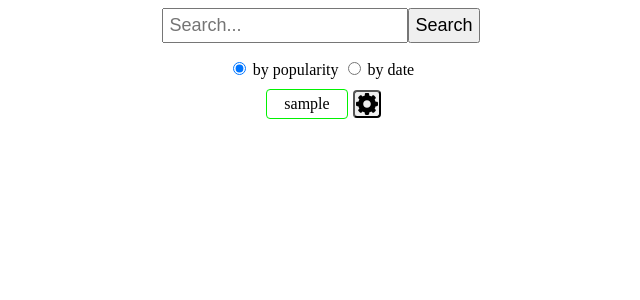
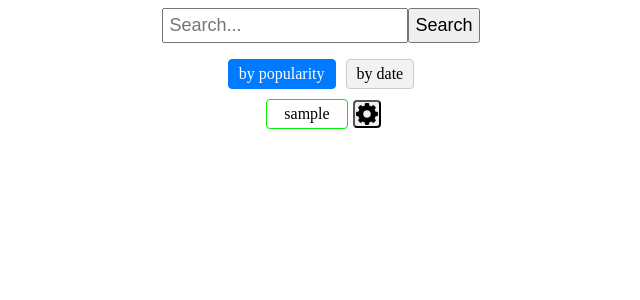
Before and after one commit to TkachukRR/31-search, an Angular app: page / in a window 1280 px wide. Both pictures are taken after typing "Sample" into the empty fields and a click on the button "Search". Shown: the top 300 px of the page, without its empty margins (319-959 px from the left). Built offline with nearby package versions, Linux system fonts and the light colour scheme.

Commit message:
Restyled radio buttons

```diff
--- a/src/app/search-list/search-list.component.html
+++ b/src/app/search-list/search-list.component.html
@@ -1,10 +1,10 @@
 <div class="search" *ngIf="searchList.length">
-  <div class="search__radio">
-    <label>
+  <div class="search__radio radio__group">
+    <label class="radio__button" [class.selected]="sortedBy === SortedBy.popularity" >
       <input type="radio" [(ngModel)]="sortedBy" name="list" [value]="SortedBy.popularity" (change)="onSortedByChange()">
       by popularity
     </label>
-    <label>
+    <label class="radio__button" [class.selected]="sortedBy === SortedBy.date" >
       <input type="radio" [(ngModel)]="sortedBy" name="list" [value]="SortedBy.date" (change)="onSortedByChange()">
       by date
     </label>
@@ -43,12 +43,12 @@
 <div class="modal--background" *ngIf="isVisibleFullList">
   <div class="modal--content">
     <button type="button" (click)="isVisibleFullList = false">close</button>
-    <div class="full__sort">
-      <label>
-        <input type="radio" name="fullList" [(ngModel)]="sortedFullListBy" value="searchValue" (change)="onFullListSortedByChange()">value
+    <div class="full__sort radio__group">
+      <label class="radio__button" [class.selected]="sortedFullListBy === SortedByFull.value">
+        <input type="radio" name="fullList" [(ngModel)]="sortedFullListBy" [value]="SortedByFull.value" (change)="onFullListSortedByChange()">value
       </label>
-      <label>
-        <input type="radio" name="fullList" [(ngModel)]="sortedFullListBy" value="searchDate" (change)="onFullListSortedByChange()">date
+      <label class="radio__button" [class.selected]="sortedFullListBy === SortedByFull.date">
+        <input type="radio" name="fullList" [(ngModel)]="sortedFullListBy" [value]="SortedByFull.date" (change)="onFullListSortedByChange()">date
       </label>
     </div>
     <ul class="full__list">
--- a/src/app/search-list/search-list.component.scss
+++ b/src/app/search-list/search-list.component.scss
@@ -78,3 +78,32 @@
     box-shadow: 0 2px 10px rgba(0, 0, 0, 0.1);
   }
 }
+
+
+.radio {
+  &__group{
+    display: flex;
+    gap: 10px;
+    justify-content: center;
+  }
+
+  &__button {
+    padding: 5px 10px;
+    border: 1px solid #ccc;
+    background-color: #f2f2f2;
+    cursor: pointer;
+    display: inline-block;
+    border-radius: 4px;
+    outline: none;
+
+    & input[type="radio"] {
+      display: none;
+    }
+  }
+}
+
+.selected {
+  background-color: #007bff;
+  color: #fff;
+  border-color: #007bff;
+}
--- a/src/app/search-list/search-list.component.ts
+++ b/src/app/search-list/search-list.component.ts
@@ -123,4 +123,6 @@ export class SearchListComponent implements OnInit, OnDestroy{
 
     return allLastSearches
   }
+
+  protected readonly SortedByFull = SortedByFull;
 }
```
